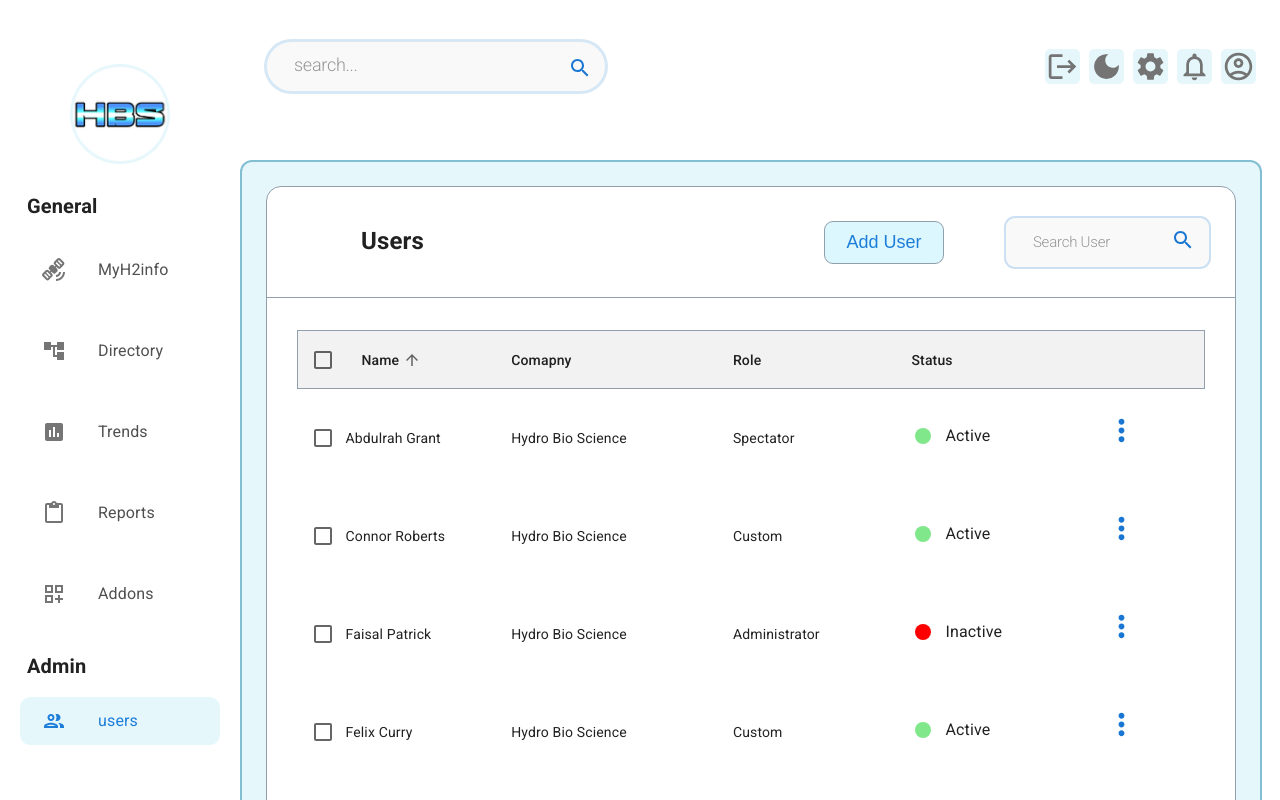
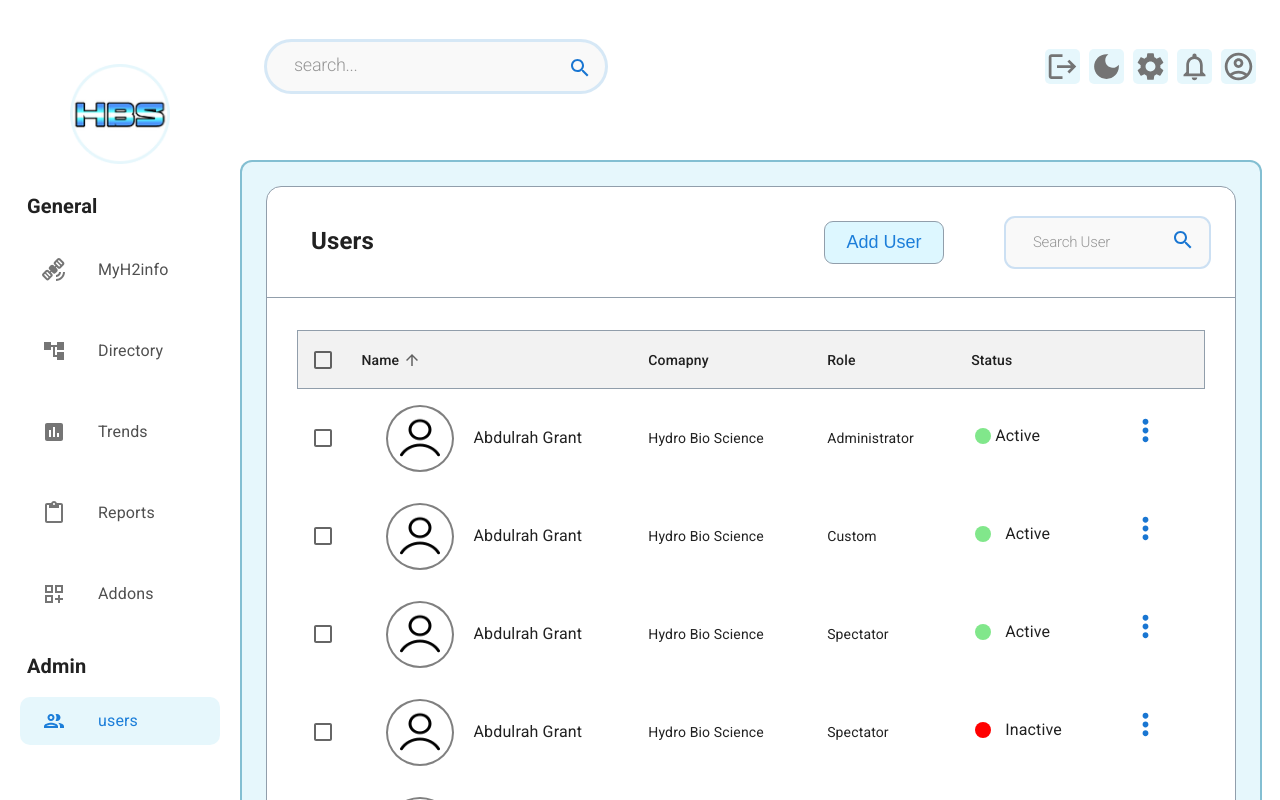
Before and after one commit to kpierc11/Dashboard_Demo, a React (Create React App) app in the folder app/: page /users in a window 1280 px wide. Shown: the top 800 px of the page. Built offline with nearby package versions, Linux system fonts and the light colour scheme.

Commit message:
updated user table with user avatar

```diff
--- a/app/src/components/UsersTable/UsersTable.tsx
+++ b/app/src/components/UsersTable/UsersTable.tsx
@@ -47,7 +47,12 @@ function createData(
 
 const rows = [
   createData(
-    "Malachi Kelly",
+    <Box className="user-avatar-container">
+      <Box className="user-avatar">
+        <img height="58px" width="64px" src={"/default-avatar.png"} alt="default avatar"></img>
+      </Box>
+      <Typography>Abdulrah Grant</Typography>
+    </Box>,
     "Hydro Bio Science",
     "Administrator",
     <Box className="user-box">
@@ -57,7 +62,12 @@ const rows = [
     <IconMenu />
   ),
   createData(
-    "Kasey Garrison",
+    <Box className="user-avatar-container">
+      <Box className="user-avatar">
+        <img height="58px" width="64px" src={"/default-avatar.png"} alt="default avatar"></img>
+      </Box>
+      <Typography>Abdulrah Grant</Typography>
+    </Box>,
     "Hydro Bio Science",
     "Custom",
     <Box className="user-box">
@@ -67,7 +77,12 @@ const rows = [
     <IconMenu />
   ),
   createData(
-    "Abdulrah Grant",
+    <Box className="user-avatar-container">
+      <Box className="user-avatar">
+        <img height="58px" width="64px" src={"/default-avatar.png"} alt="default avatar"></img>
+      </Box>
+      <Typography>Abdulrah Grant</Typography>
+    </Box>,
     "Hydro Bio Science",
     "Spectator",
     <Box className="user-box">
@@ -77,7 +92,12 @@ const rows = [
     <IconMenu />
   ),
   createData(
-    "Floyd Pierce",
+    <Box className="user-avatar-container">
+      <Box className="user-avatar">
+        <img height="58px" width="64px" src={"/default-avatar.png"} alt="default avatar"></img>
+      </Box>
+      <Typography>Abdulrah Grant</Typography>
+    </Box>,
     "Hydro Bio Science",
     "Spectator",
     <Box className="user-box">
@@ -87,7 +107,12 @@ const rows = [
     <IconMenu />
   ),
   createData(
-    "Jerome Pratt",
+    <Box className="user-avatar-container">
+      <Box className="user-avatar">
+        <img height="58px" width="64px" src={"/default-avatar.png"} alt="default avatar"></img>
+      </Box>
+      <Typography>Abdulrah Grant</Typography>
+    </Box>,
     "Hydro Bio Science",
     "Spectator",
     <Box className="user-box">
@@ -97,7 +122,12 @@ const rows = [
     <IconMenu />
   ),
   createData(
-    "Oakley Maldonado",
+    <Box className="user-avatar-container">
+      <Box className="user-avatar">
+        <img height="58px" width="64px" src={"/default-avatar.png"} alt="default avatar"></img>
+      </Box>
+      <Typography>Abdulrah Grant</Typography>
+    </Box>,
     "Hydro Bio Science",
     "Administrator",
     <Box className="user-box">
@@ -107,7 +137,12 @@ const rows = [
     <IconMenu />
   ),
   createData(
-    "Tariq Serrano",
+    <Box className="user-avatar-container">
+      <Box className="user-avatar">
+        <img height="58px" width="64px" src={"/default-avatar.png"} alt="default avatar"></img>
+      </Box>
+      <Typography>Abdulrah Grant</Typography>
+    </Box>,
     "Hydro Bio Science",
     "Administrator",
     <Box className="user-box">
@@ -117,7 +152,12 @@ const rows = [
     <IconMenu />
   ),
   createData(
-    "Joao Petersen",
+    <Box className="user-avatar-container">
+      <Box className="user-avatar">
+        <img height="58px" width="64px" src={"/default-avatar.png"} alt="default avatar"></img>
+      </Box>
+      <Typography>Abdulrah Grant</Typography>
+    </Box>,
     "Hydro Bio Science",
     "Administrator",
     <Box className="user-box">
@@ -127,7 +167,12 @@ const rows = [
     <IconMenu />
   ),
   createData(
-    "Keziah Fuentes",
+    <Box className="user-avatar-container">
+      <Box className="user-avatar">
+        <img height="58px" width="64px" src={"/default-avatar.png"} alt="default avatar"></img>
+      </Box>
+      <Typography>Abdulrah Grant</Typography>
+    </Box>,
     "Hydro Bio Science",
     "Custom",
     <Box className="user-box">
@@ -137,7 +182,12 @@ const rows = [
     <IconMenu />
   ),
   createData(
-    "Connor Roberts",
+    <Box className="user-avatar-container">
+      <Box className="user-avatar">
+        <img height="58px" width="64px" src={"/default-avatar.png"} alt="default avatar"></img>
+      </Box>
+      <Typography>Abdulrah Grant</Typography>
+    </Box>,
     "Hydro Bio Science",
     "Custom",
     <Box className="user-box">
@@ -147,7 +197,12 @@ const rows = [
     <IconMenu />
   ),
   createData(
-    "Faisal Patrick",
+    <Box className="user-avatar-container">
+      <Box className="user-avatar">
+        <img height="58px" width="64px" src={"/default-avatar.png"} alt="default avatar"></img>
+      </Box>
+      <Typography>Abdulrah Grant</Typography>
+    </Box>,
     "Hydro Bio Science",
     "Administrator",
     <Box className="user-box">
@@ -157,7 +212,12 @@ const rows = [
     <IconMenu />
   ),
   createData(
-    "Felix Curry",
+    <Box className="user-avatar-container">
+      <Box className="user-avatar">
+        <img height="58px" width="64px" src={"/default-avatar.png"} alt="default avatar"></img>
+      </Box>
+      <Typography>Abdulrah Grant</Typography>
+    </Box>,
     "Hydro Bio Science",
     "Custom",
     <Box className="user-box">
@@ -167,7 +227,12 @@ const rows = [
     <IconMenu />
   ),
   createData(
-    "Jago Flynn",
+    <Box className="user-avatar-container">
+      <Box className="user-avatar">
+        <img height="58px" width="64px" src={"/default-avatar.png"} alt="default avatar"></img>
+      </Box>
+      <Typography>Abdulrah Grant</Typography>
+    </Box>,
     "Hydro Bio Science",
     "Custom",
     <Box className="user-box">
--- a/app/src/components/UsersTable/usersTable.css
+++ b/app/src/components/UsersTable/usersTable.css
@@ -103,7 +103,7 @@
 
 .users-title {
   margin-top: 17px;
-  margin-left: 78px;
+  margin-left: 28px;
   margin-right: auto;
 }
 
@@ -127,3 +127,17 @@
   color: #ff0000;
   margin-right: 10px;
 }
+
+.user-avatar-container {
+  display: inline-flex;
+  align-items: center;
+  width:100%;
+}
+
+.user-avatar {
+  border: 2px solid gray;
+  border-radius: 50%;
+  margin-right: 20px;
+  margin-left:40px;
+  object-fit: contain;
+}
```
Also changed, not shown: app/public/default-avatar.png (added).
